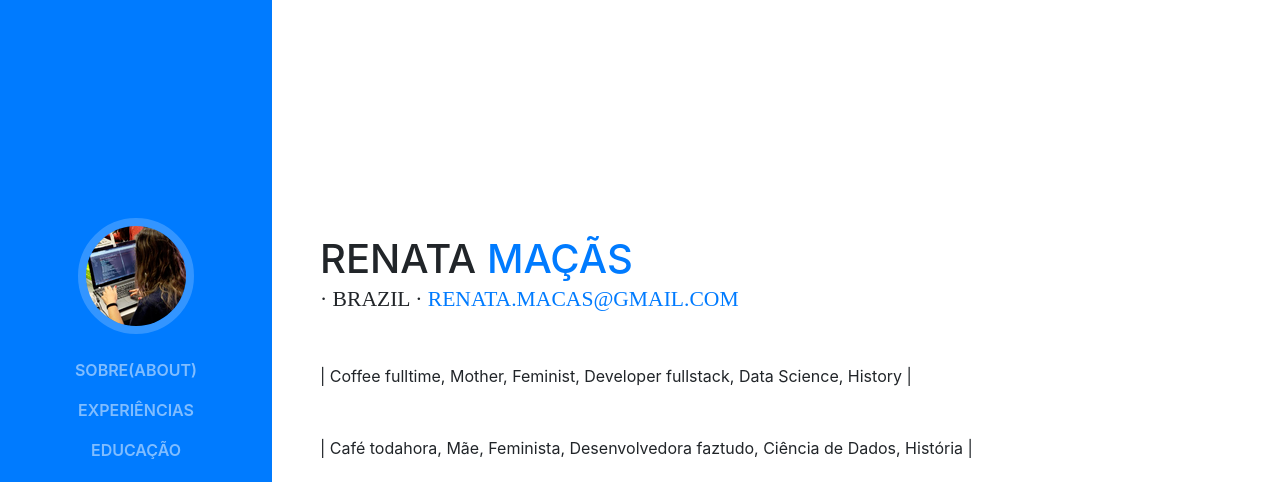
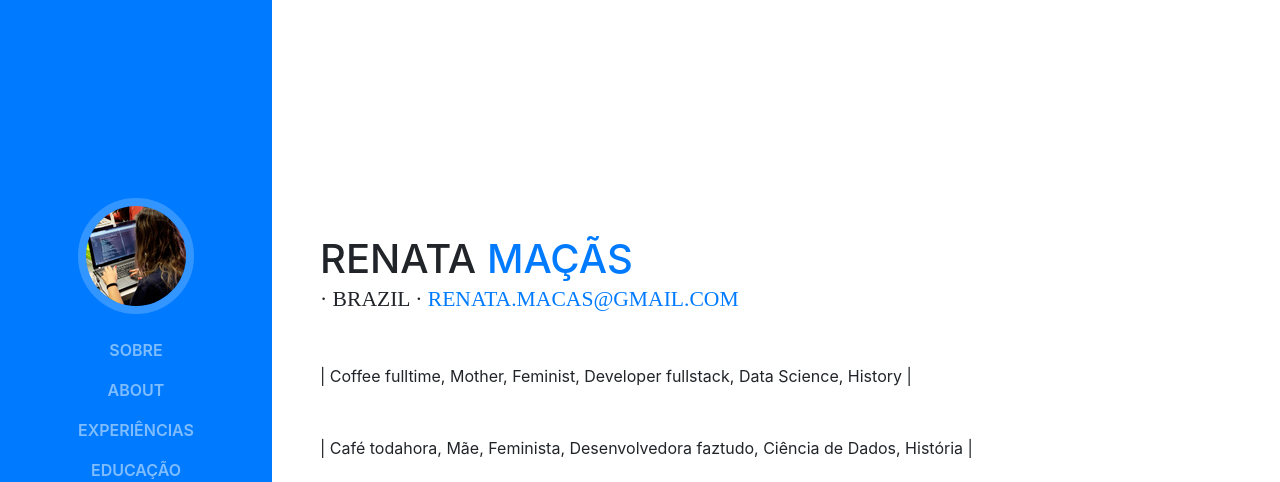
Before and after one commit to macasrenata/macasrenata.github.io, a website with bundled scripts: page index.html in a window 1280 px wide. Shown: the top 482 px of the page. Built offline with nearby package versions, Linux system fonts and the light colour scheme; a web font is replaced by a local one.

Commit message:
ajuste menu

```diff
--- a/index.html
+++ b/index.html
@@ -40,7 +40,8 @@
       <div class="collapse navbar-collapse" id="navbarSupportedContent">
         <ul class="navbar-nav">
           <li class="nav-item">
-            <a class="nav-link js-scroll-trigger" href="#about">Sobre(About)</a>
+            <a class="nav-link js-scroll-trigger" href="#about">Sobre</a>
+            <a class="nav-link js-scroll-trigger" href="#about">About</a>
           </li>
           <li class="nav-item">
             <a class="nav-link js-scroll-trigger" href="#experience">Experiências</a>
```
